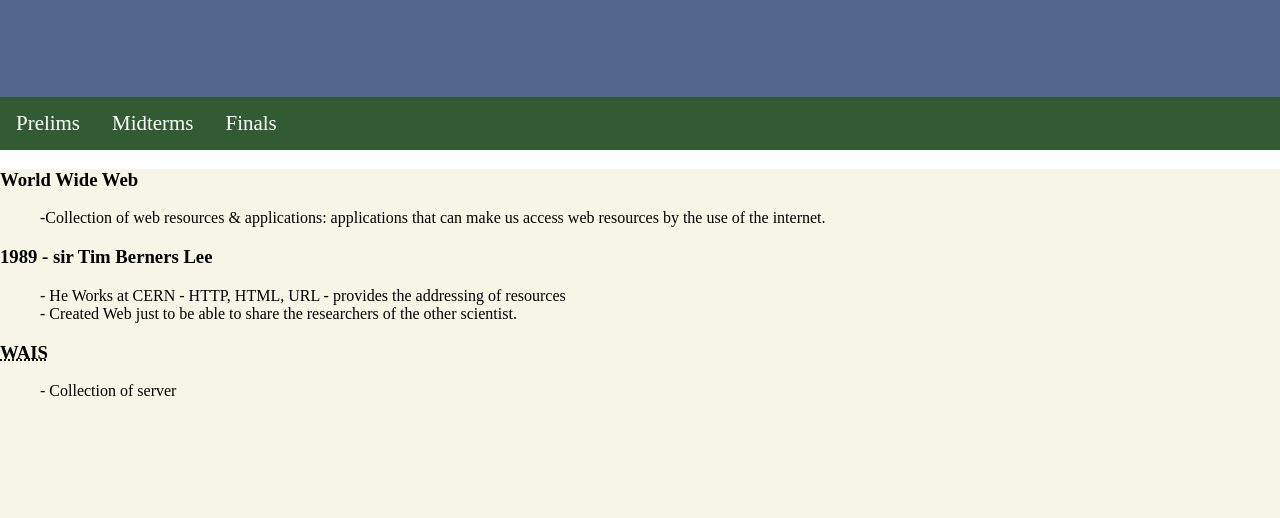
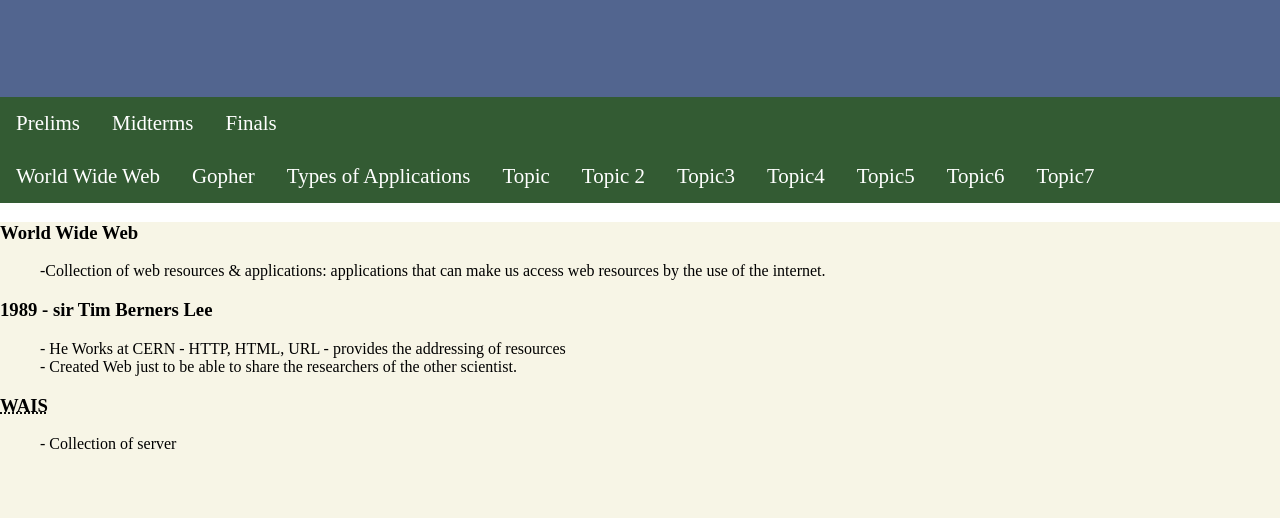
Before and after one commit to 2165522/webtechproject, a plain HTML site: page index.html in a window 1280 px wide. Shown: the part 282-800 px from the top of the page. Drawn offline with Linux system fonts and the light colour scheme.

Commit message:
added vertical nav on index.html

```diff
--- a/index.html
+++ b/index.html
@@ -13,13 +13,27 @@
         <h1>Web Systems and Technologies<br>
             <span class="h11">AY: 2017-2018 Second Semester</span></h1>
     </header>
-    <div class="nav">
+    <nav class="main">
         <ul>
             <li><a href="#1">Prelims</a></li>
             <li><a href="#2">Midterms</a></li>
             <li><a href="#3">Finals</a></li>
         </ul>
-    </div>
+    </nav>
+		<nav class="vertical-menu">
+            <ul>
+                <li><a href="#1">World Wide Web</a></li>
+                <li><a href="#2">Gopher</a></li>
+                <li><a href="#3">Types of Applications</a></li>
+			    <li><a href="#2">Topic</a></li>
+			    <li><a href="#2">Topic 2</a></li>
+			    <li><a href="#2">Topic3</a></li>
+			    <li><a href="#2">Topic4</a></li>
+			    <li><a href="#2">Topic5</a></li>
+			    <li><a href="#2">Topic6</a></li>
+		    	<li><a href="#2">Topic7</a></li>
+            </ul>
+        </nav>
     <div class="cont1">
         <dl>
             <dt><h3>World Wide Web</h3></dt>
```
